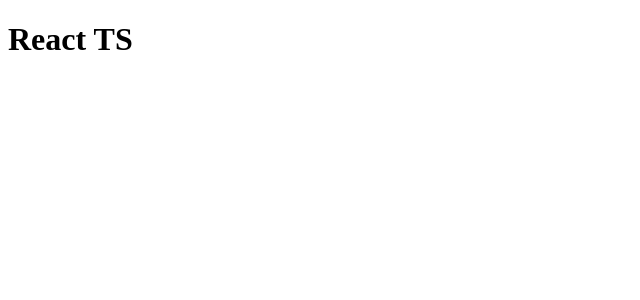
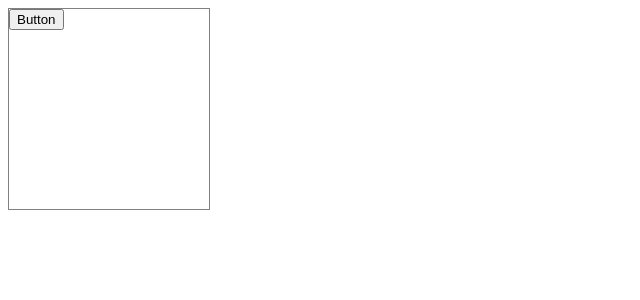
Before and after one commit to xdpiqbx/ulbi-tv, a React (Create React App) app: page / in a window 1280 px wide. Shown: the top 300 px of the page, without its empty margins (0-640 px from the left). Built offline with nearby package versions, Linux system fonts and the light colour scheme; the HTML template or start-up script is replaced by a standard one.

Commit message:
added component Card type props + children

```diff
--- a/src/App.tsx
+++ b/src/App.tsx
@@ -1,9 +1,12 @@
 import React from 'react';
+import Card from './Components/Card';
 
 function App() {
   return (
     <div>
-      <h1>React TS</h1>
+      <Card width="200px" height="200px">
+        <button>Button</button>
+      </Card>
     </div>
   );
 }
--- /dev/null
+++ b/src/Components/Card.tsx
@@ -0,0 +1,17 @@
+import React from 'react';
+
+interface CardProps {
+  width?: string;
+  height?: string; // ? - не обязательно
+  children?: React.ReactChild | React.ReactNode;
+}
+
+const Card = ({ width, height, children }: CardProps) => {
+  return (
+    <div style={{ width, height, border: '1px solid gray' }}>
+      {children}
+    </div>
+  );
+};
+
+export default Card;
```
Also changed, not shown: 1 other file (tests, documents, lock files or other folders).
